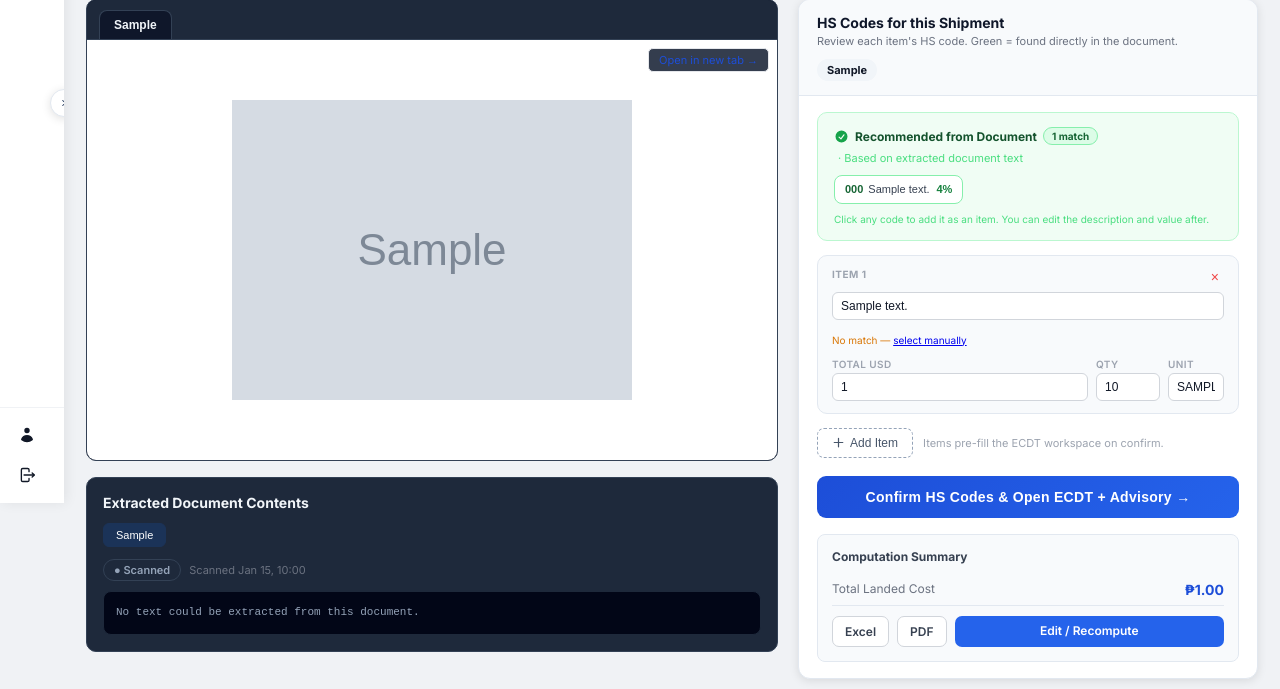
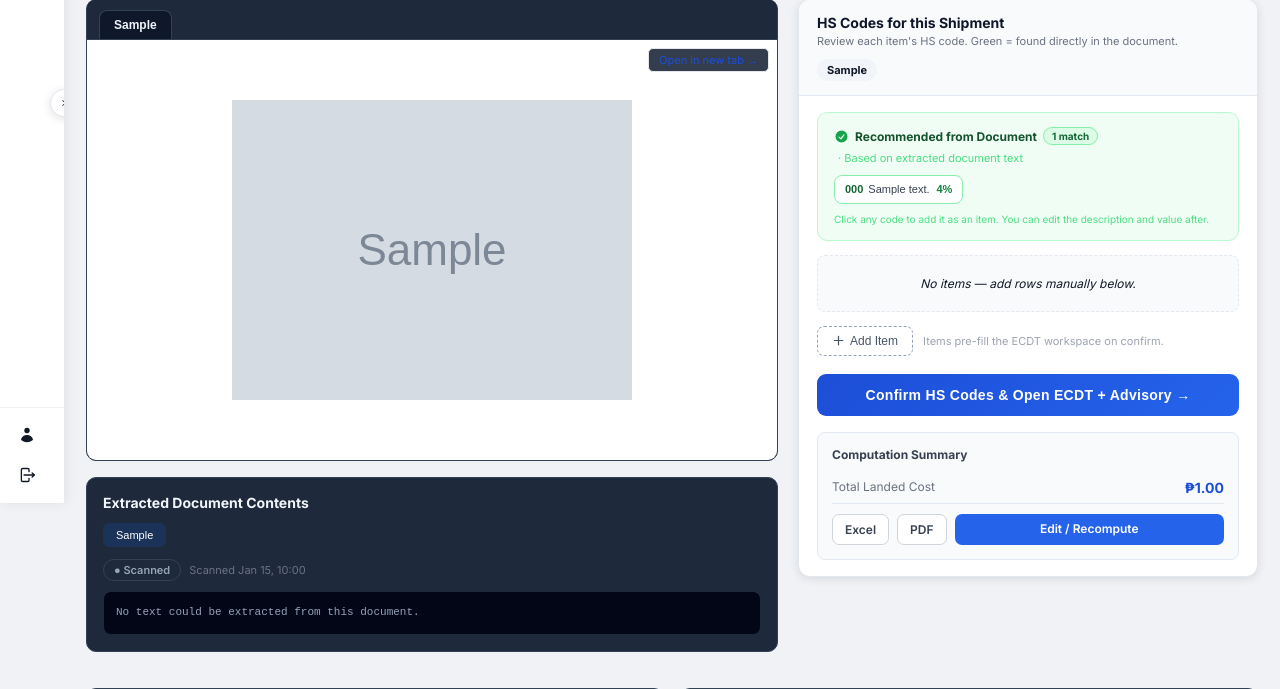
Before and after one commit to d4rr-code/r3pcr, a Django app: template templates/declarant/process.html in a window 1280 px wide. Shown: the part 297-986 px from the top of the page. Run offline with Django 5.2, Linux system fonts and the light colour scheme; the template is opened without the code that fills it: most values are stand-ins (such as "Sample title", 1, 10 or a date in 2020); grey boxes marked "Sample" are stand-in pictures.

Commit message:
Remove auto-populated OCR item rows from HS Codes panel
The panel now starts empty. Declarants add items by clicking a
recommended HS code chip (from the OCR text suggestions) or via
the manual + Add Item button. The old auto-extracted item rows
were cluttering the panel with raw OCR descriptions that didn't
map cleanly to individual HS codes.

Co-Authored-By: Claude Sonnet 4.5 <noreply@anthropic.com>

```diff
--- a/templates/declarant/process.html
+++ b/templates/declarant/process.html
@@ -686,81 +686,12 @@
                     <!-- Item rows -->
                     <div id="review-tbody" style="display:flex;flex-direction:column;gap:10px;margin-bottom:14px;">
 
-                        {% if ocr_items_from_docs %}
-                            {% for item in ocr_items_from_docs %}
-                            <div class="hs-item-row" id="hs-row-{{ forloop.counter0 }}">
-
-                                <!-- Row number + remove -->
-                                <div style="display:flex;align-items:flex-start;justify-content:space-between;margin-bottom:6px;">
-                                    <span style="font-size:10px;font-weight:700;color:#9ca3af;text-transform:uppercase;letter-spacing:.5px;">
-                                        Item {{ forloop.counter }}
-                                    </span>
-                                    <button type="button" class="remove-row-btn"
-                                            onclick="removeReviewRow(this)" title="Remove">&times;</button>
-                                </div>
-
-                                <!-- Description -->
-                                <input type="text" name="description[]"
-                                       class="light-input review-desc"
-                                       value="{{ item.description }}"
-                                       placeholder="Item description…" required
-                                       style="margin-bottom:8px;">
-                                <input type="hidden" name="raw_extracted_text[]" value="{{ item.raw_extracted_text }}">
-                                <input type="hidden" name="confidence_pct[]" value="{{ item.confidence_pct }}">
-
-                                <!-- HS Code recommendation — FOCAL ELEMENT -->
-                                <div class="hs-rec-wrap" style="margin-bottom:6px;">
-                                    <span class="hs-rec-loading">Searching&hellip;</span>
-                                </div>
-                                <select name="hs_code_id[]"
-                                        class="light-select review-hs-select"
-                                        data-desc="{{ item.description }}"
-                                        data-dochs="{{ item.doc_hs_code|default:'' }}"
-                                        style="display:none;">
-                                    <option value="">Loading…</option>
-                                </select>
-                                <input type="hidden" name="hs_duty_rate[]" class="review-hs-rate" value="0">
-
-                                <!-- Secondary fields: Total, Qty, Unit (compact row) -->
-                                <div style="display:flex;gap:8px;margin-top:4px;flex-wrap:wrap;">
-                                    <div style="flex:1;min-width:80px;">
-                                        <label style="font-size:10px;color:#9ca3af;font-weight:600;text-transform:uppercase;letter-spacing:.4px;display:block;margin-bottom:3px;">Total USD</label>
-                                        <input type="number" name="total_value[]"
-                                               class="light-input review-total"
-                                               value="{{ item.total_value|default:'' }}"
-                                               min="0" step="0.01" placeholder="0.00">
-                                    </div>
-                                    <div style="width:64px;">
-                                        <label style="font-size:10px;color:#9ca3af;font-weight:600;text-transform:uppercase;letter-spacing:.4px;display:block;margin-bottom:3px;">Qty</label>
-                                        <input type="number" name="quantity[]"
-                                               class="light-input"
-                                               value="{{ item.quantity|default:'1' }}"
-                                               min="0" step="0.01">
-                                    </div>
-                                    <div style="width:56px;">
-                                        <label style="font-size:10px;color:#9ca3af;font-weight:600;text-transform:uppercase;letter-spacing:.4px;display:block;margin-bottom:3px;">Unit</label>
-                                        <input type="text" name="unit[]"
-                                               class="light-input"
-                                               value="{{ item.unit }}"
-                                               placeholder="PCS"
-                                               style="text-transform:uppercase;">
-                                    </div>
-                                </div>
-                            </div>
-                            {% endfor %}
-                        {% else %}
                         <div id="empty-review-row"
-                             style="padding:20px;background:#fffbeb;border-radius:8px;border:1px solid #fde68a;">
-                            <p style="color:#92400e;font-size:13px;font-weight:600;margin:0 0 4px;">
-                                No items auto-extracted from this document.
-                            </p>
-                            <p style="color:#b45309;font-size:12px;margin:0;line-height:1.5;">
-                                The document may not have standard item rows or HS code labels.
-                                Click <strong>+ Add Item</strong> below, type the product name
-                                (e.g. <em>Incubator IN30</em>), and the system will suggest the correct HS code.
-                            </p>
+                             style="padding:20px;text-align:center;color:#9ca3af;
+                                    font-size:12px;font-style:italic;background:#f8fafc;
+                                    border-radius:8px;border:1px dashed #e2e8f0;">
+                            No items — add rows manually below.
                         </div>
-                        {% endif %}
 
                     </div><!-- end #review-tbody -->
 
```
